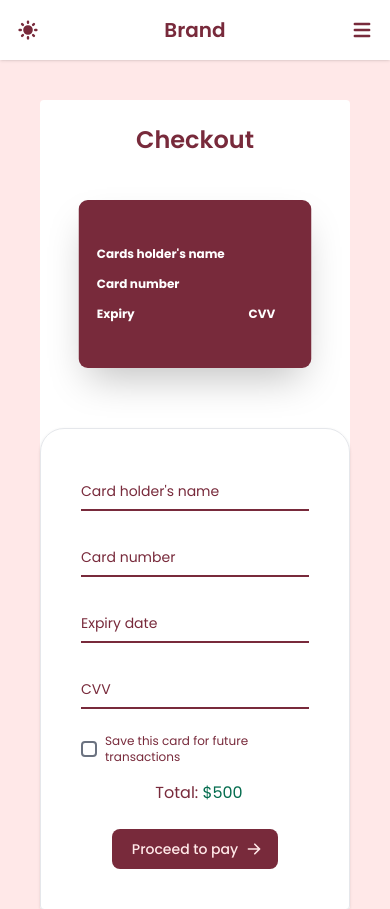
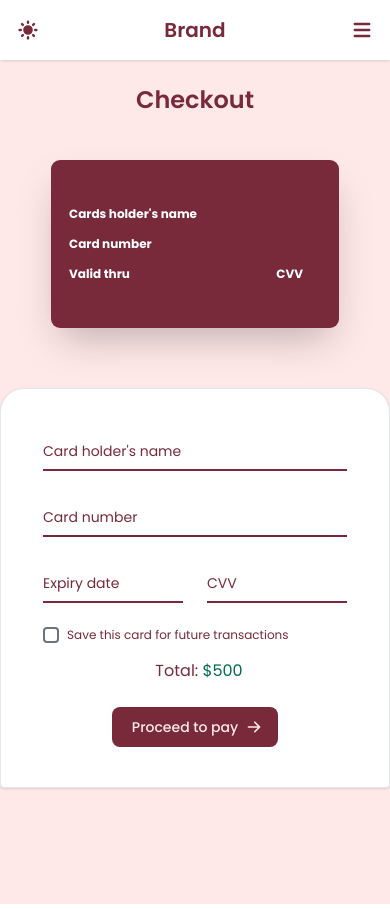
Before and after one commit to Telematica-ucol-2019/E1-7-DIG-Actividad-1, a Nuxt app: page /checkout in a window 390 px wide. Shown: the top 909 px of the page. Built offline with nearby package versions, Linux system fonts and the light colour scheme.

Commit message:
Checkout page and payment form redesign
Modified:
- Credit card expiry title (component)
- Payment form design (component)
- Checkout design (page)

```diff
--- a/src/components/cards/creditCard.vue
+++ b/src/components/cards/creditCard.vue
@@ -43,7 +43,7 @@
               </p>
             </div> -->
             <div class="">
-              <p class="font-bold">Expiry</p>
+              <p class="font-bold">Valid thru</p>
               <p class="tracking-wider text-sm">
                 {{ card.expiryDate }}
               </p>
--- a/src/components/cards/payment.vue
+++ b/src/components/cards/payment.vue
@@ -1,6 +1,6 @@
 <template>
   <div
-    class="bg-light-white dark:bg-dark-dark-siena-1 max-lg:bg-transparent dark:max-lg:bg-transparent black:max-sm:bg-transparent rounded-lg lg:border lg:dark:border-none lg:shadow-md flex items-center justify-center max-w-xs"
+    class="bg-light-white dark:bg-dark-dark-siena-1 max-lg:bg-transparent dark:max-lg:bg-transparent black:max-sm:bg-transparent rounded-lg lg:border lg:dark:border-none lg:shadow-md flex items-center justify-center max-w-sm"
   >
     <form class="p-10">
       <div class="relative z-0 mb-6 w-full group">
@@ -45,7 +45,7 @@
           >Card number</label
         >
       </div>
-      <div class="grid md:grid-cols-2 md:gap-6">
+      <div class="grid grid-cols-2 gap-6">
         <div class="relative z-0 mb-6 w-full group">
           <input
             class="block py-2.5 px-0 w-full text-sm text-crimsom-ua bg-transparent border-0 border-b-2 appearance-none text-light-wine dark:text-dark-cherry-blossom-pink focus:text-light-red-munsell dark:focus:text-dark-white border-light-wine dark:border-dark-cherry-blossom-pink focus:border-light-red-munsell dark:focus:border-light-white focus:outline-none focus:ring-0 peer"
--- a/src/pages/checkout.vue
+++ b/src/pages/checkout.vue
@@ -1,7 +1,7 @@
 <template>
   <main>
     <div
-      class="grid grid-cols-1 bg-light-white dark:bg-light-wine m-10 lg:py-12 max-lg:pt-6 space-y-4 rounded items-center justify-center"
+      class="grid grid-cols-1 bg-light-white dark:bg-light-wine max-lg:bg-light-cherry-blossom-pink dark:max-lg:bg-dark-dark-siena-3 lg:m-10 lg:py-12 max-lg:pt-6 space-y-4 rounded items-center justify-center"
     >
       <div class="grid items-center justify-center">
         <h1
@@ -11,13 +11,13 @@
         </h1>
       </div>
       <div
-        class="grid grid-cols-1 xl:grid-cols-2 gap-8 items-center justify-center"
+        class="grid grid-cols-1 lg:grid-cols-2 gap-8 items-center justify-center"
       >
         <div class="flex items-center justify-center">
           <CardsCreditCard :card="card" />
         </div>
         <div
-          class="flex items-center justify-center max-lg:rounded-t-3xl max-lg:rounded-b max-lg:shadow max-lg:border dark:max-lg:border-none dark:max-lg:bg-dark-dark-siena-1"
+          class="flex items-center justify-center max-lg:rounded-t-3xl max-lg:rounded-b max-lg:shadow max-lg:border dark:max-lg:border-none max-lg:bg-light-white dark:max-lg:bg-dark-dark-siena-1"
         >
           <CardsPayment v-model:card="card" />
         </div>
```
